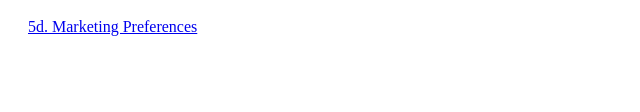
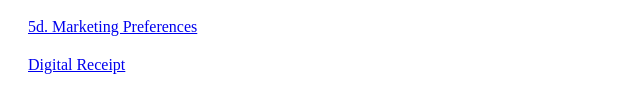
Before and after one commit to stephenjames/stephenjames.github.io, a plain HTML site: page index.html in a window 1280 px wide. Shown: the part 572-684 px from the top of the page, without its empty margins (0-640 px from the left). Drawn offline with Linux system fonts and the light colour scheme.

Commit message:
Update index.html

```diff
--- a/index.html
+++ b/index.html
@@ -20,5 +20,6 @@ div{ margin:20px 20px 20px 20px }
 <div><a href="https://staging.my.telstra.com.au/profile/sign-in-details">5b. Sign in details</a></div>
 <div><a href="https://staging.my.telstra.com.au/profile/shared-access">5c. Shared access screen</a></div>
 <div><a href="https://staging.my.telstra.com.au/profile/marketing">5d. Marketing Preferences</a></div>
+<div><a href="https://staging.my.telstra.com.au/payments/payment-summary/9688r1n3?accountUuid=08F9C36E-DDB2-4036-8F12-76E903C576E9">Digital Receipt</a></div>
 </body>
 </html>
```
